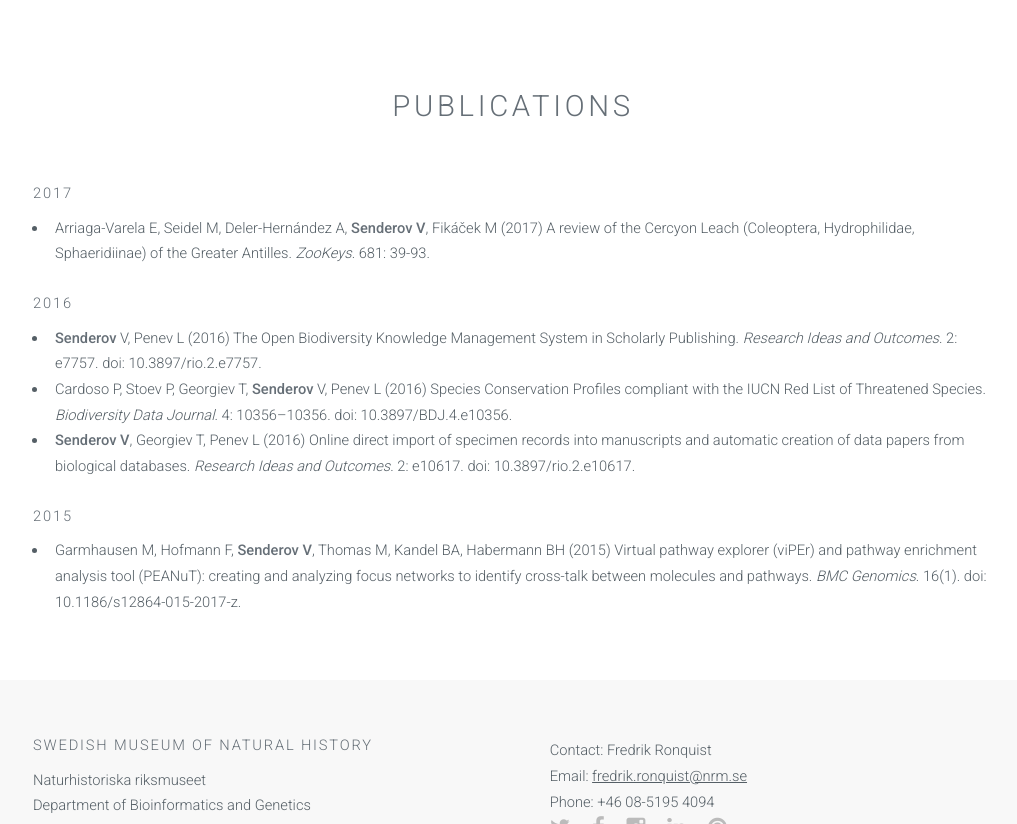
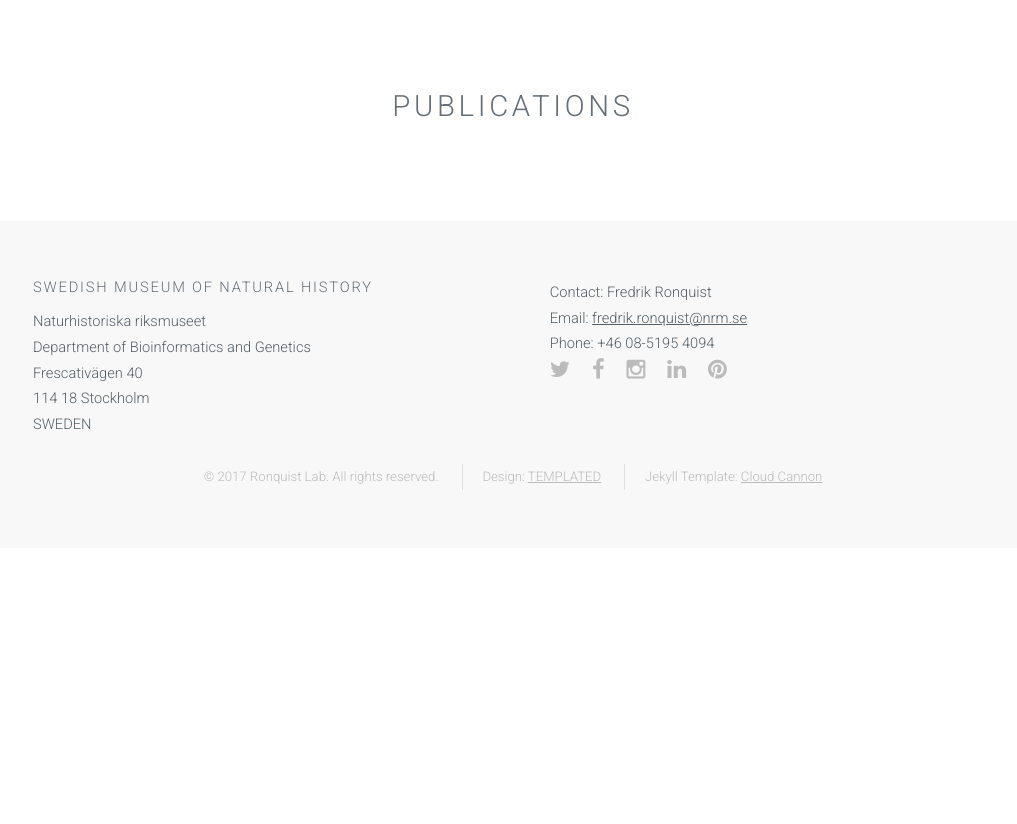
Before and after one commit to ronquistlab/ronquistlab.github.io, a Jekyll site: the page built from publications.html, in a window 1280 px wide and 900 px high, scrolled down 383 px, cut to the strip 76-900 px from the top of the window. Shown: the whole strip, without its empty margins (127-1144 px from the left). Built offline with Jekyll 4.4.1, drawn with Linux system fonts in a browser that asks for light colours; after the commit the page ends 1007 px from its top, so only the background shows below that.

Commit message:
Update publications.html

```diff
--- a/publications.html
+++ b/publications.html
@@ -9,24 +9,17 @@ layout: default
         <h2>Publications</h2>
       </header>
       <div class="container">
+        <!--
         <h1>2017</h1>
-        <ul>
-          <li>Arriaga-Varela E, Seidel M, Deler-Hernández A, <strong>Senderov V</strong>, Fikáček M (2017) A review of the Cercyon Leach (Coleoptera, Hydrophilidae, Sphaeridiinae) of the Greater Antilles. <em>ZooKeys</em>. 681: 39-93.</li>
-        </ul>
+
 
         <h1>2016</h1>
-        <ul>
-          <li><strong>Senderov</strong> V, Penev L (2016) The Open Biodiversity Knowledge Management System in Scholarly Publishing. <em>Research Ideas and Outcomes</em>. 2: e7757. doi: 10.3897/rio.2.e7757.</li>
-          <li>Cardoso P, Stoev P, Georgiev T, <strong>Senderov</strong> V, Penev L (2016) Species Conservation Profiles compliant with the IUCN Red List of Threatened Species. <em>Biodiversity Data Journal</em>. 4: 10356–10356. doi: 10.3897/BDJ.4.e10356.</li>
-          <li><strong>Senderov V</strong>, Georgiev T, Penev L (2016) Online direct import of specimen records into manuscripts and automatic creation of data papers from biological databases. <em>Research Ideas and Outcomes</em>. 2: e10617. doi: 10.3897/rio.2.e10617.</li>
-        </ul>
+
 
         <h1>2015</h1>
-        <ul>
-          <li>Garmhausen M, Hofmann F, <strong>Senderov V</strong>, Thomas M, Kandel BA, Habermann BH (2015) Virtual pathway explorer (viPEr) and pathway enrichment analysis tool (PEANuT): creating and analyzing focus networks to identify cross-talk between molecules and pathways. <em>BMC Genomics</em>. 16(1). doi: 10.1186/s12864-015-2017-z.</li>
-        </ul>
+
       </div>
-
+-->
       <div class="hr-section"></div>
 
 </section>
```
